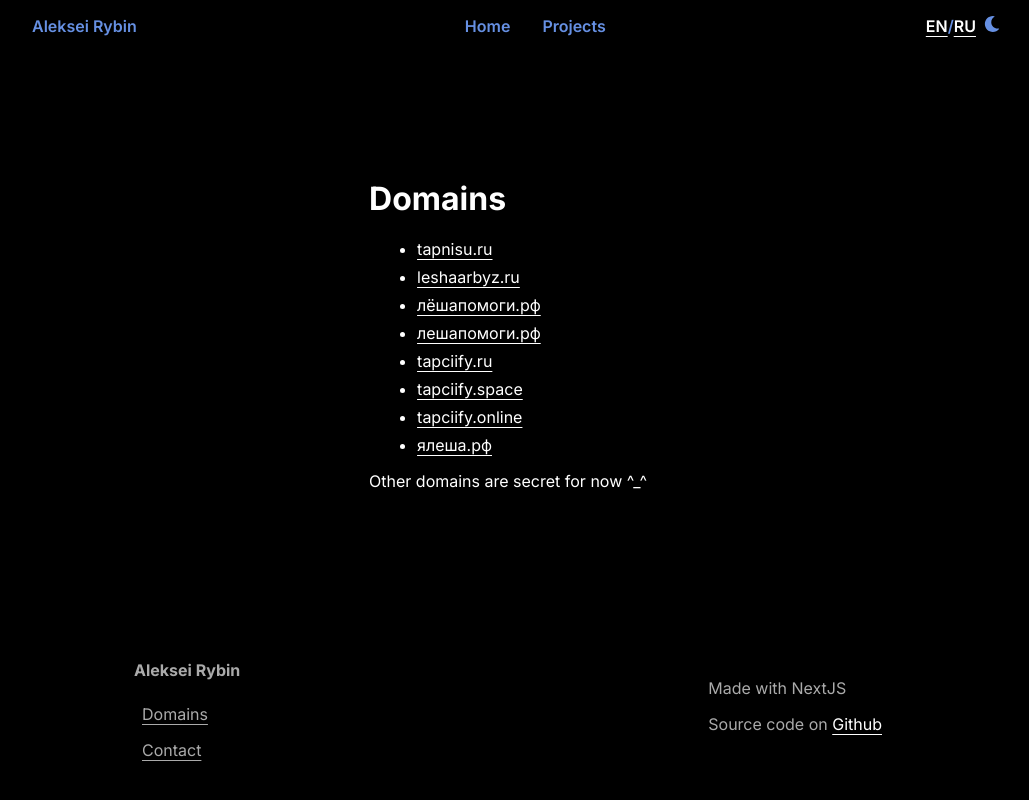
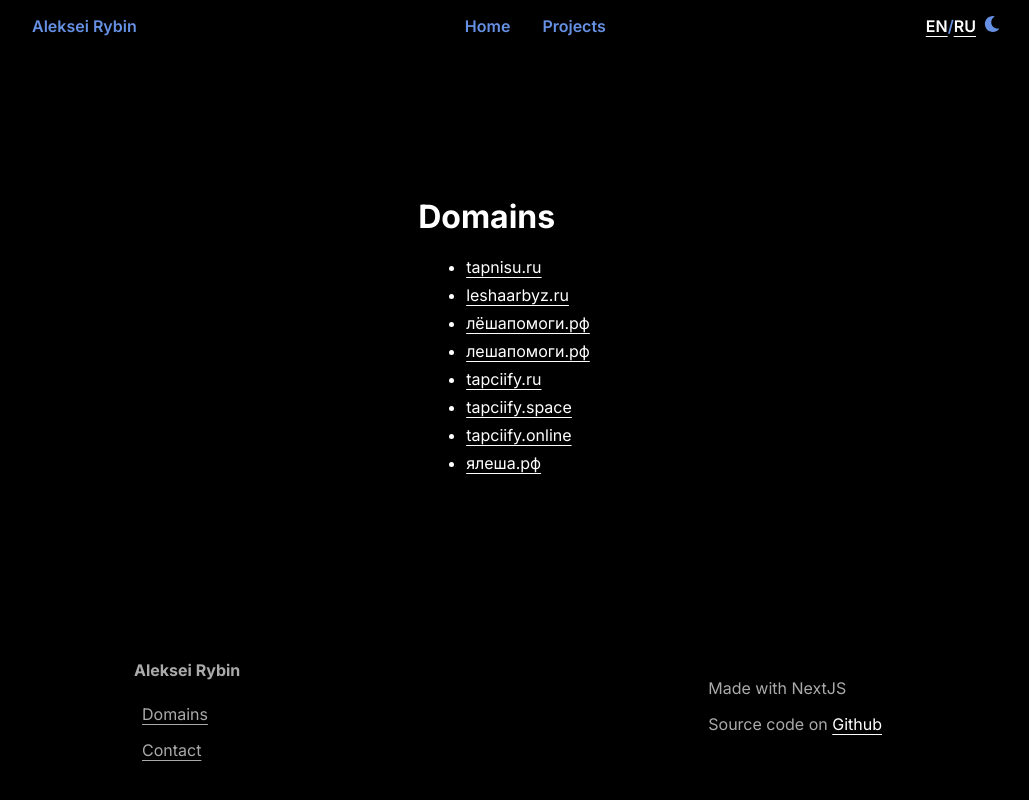
Before and after one commit to tapnisu/tapni.su, a Next.js app: page /domains in a window 1280 px wide. Shown: the whole page, without its empty margins (132-1161 px from the left). Built offline with nearby package versions, Linux system fonts and the light colour scheme.

Commit message:
Remove this useless line

```diff
--- a/pages/domains.tsx
+++ b/pages/domains.tsx
@@ -18,7 +18,6 @@ export default function DomainsPage() {
           </li>
         ))}
       </ul>
-      <p>Other domains are secret for now ^_^</p>
     </BasePageLayout>
   );
 }
```
